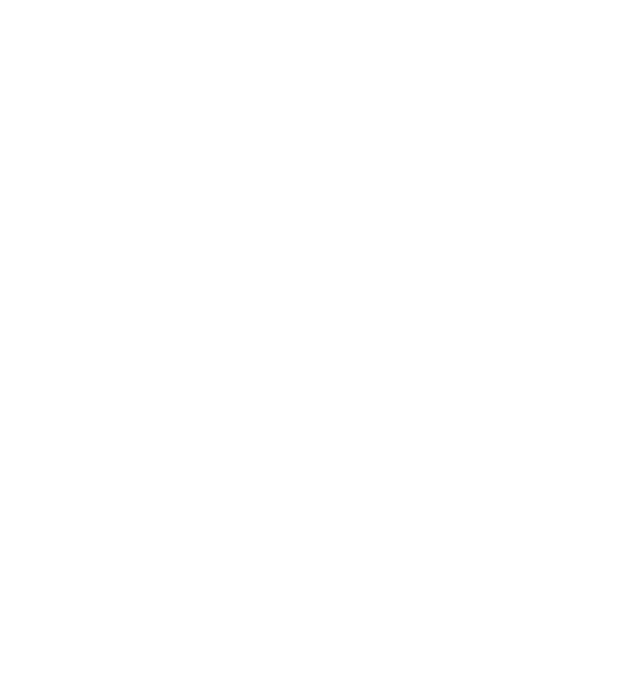
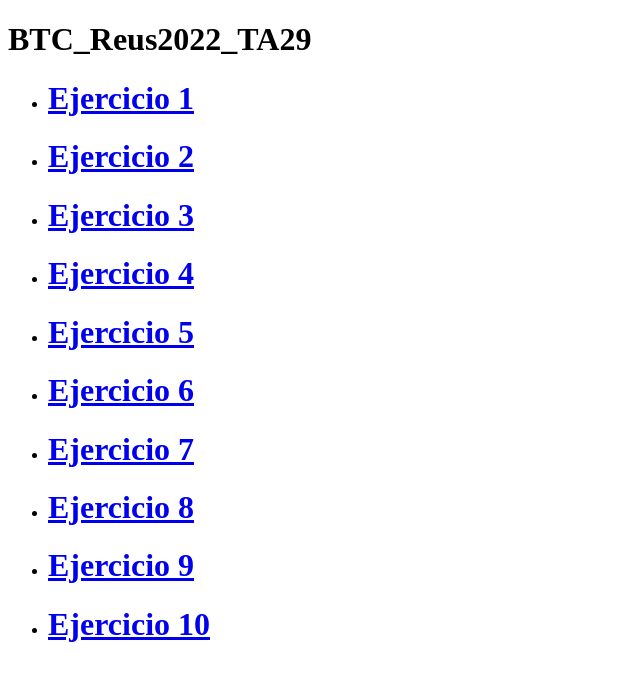
Before and after one commit to DavidDalmauDieguez/BTC_Reus2022_TA29, a plain HTML site: page index.html in a window 1280 px wide. Shown: the whole page, without its empty margins (0-640 px from the left). Drawn offline with Linux system fonts and the light colour scheme; files that its build step writes are made by us from their sources.

Commit message:
Creacion index del proyecto

```diff
--- a/Tarea17/styles/styles.css
+++ b/Tarea17/styles/styles.css
@@ -56,7 +56,7 @@
 #e {
     background-image: url(/UD29/Tarea17/img/dh.jpg);
     background-repeat: no-repeat;
-    background-size: 100%;
+    background-size: 50%;
 }
 
 #f {
--- a/index.html
+++ b/index.html
@@ -0,0 +1,26 @@
+<!DOCTYPE html>
+<html>
+    <head>
+        <meta charset="utf-8">
+        <title>Tarea 20</title>
+        <link rel="stylesheet" href="/UD29/Tarea20/styles/styles.css">
+    </head>
+
+    <body>
+        <h1>BTC_Reus2022_TA29</h1>
+
+        <ul>
+            <li><h1><a href="/UD29/Deportes/html/donde.htm">Ejercicio 1</a></h1></li>
+            <li><h1><a href="/UD29/Deportes/html/instalaciones.htm">Ejercicio 2</a></h1></li>
+            <li><h1><a href="/UD29/Tarea13/html/index.html">Ejercicio 3</a></h1></li>
+            <li><h1><a href="/UD29/Tarea14/html/index.html">Ejercicio 4</a></h1></li>
+            <li><h1><a href="/UD29/Tarea15/index.html">Ejercicio 5</a></h1></li>
+            <li><h1><a href="/UD29/Tarea16/html/index.html">Ejercicio 6</a></h1></li>
+            <li><h1><a href="/UD29/Tarea17/html/index.html">Ejercicio 7</a></h1></li>
+            <li><h1><a href="/UD29/Tarea18/html/index.html">Ejercicio 8</a></h1></li>
+            <li><h1><a href="/UD29/Tarea19/html/index.html">Ejercicio 9</a></h1></li>
+            <li><h1><a href="/UD29/Tarea20/html/index.html">Ejercicio 10</a></h1></li>
+        </ul>
+    </body>
+
+</html>
```
